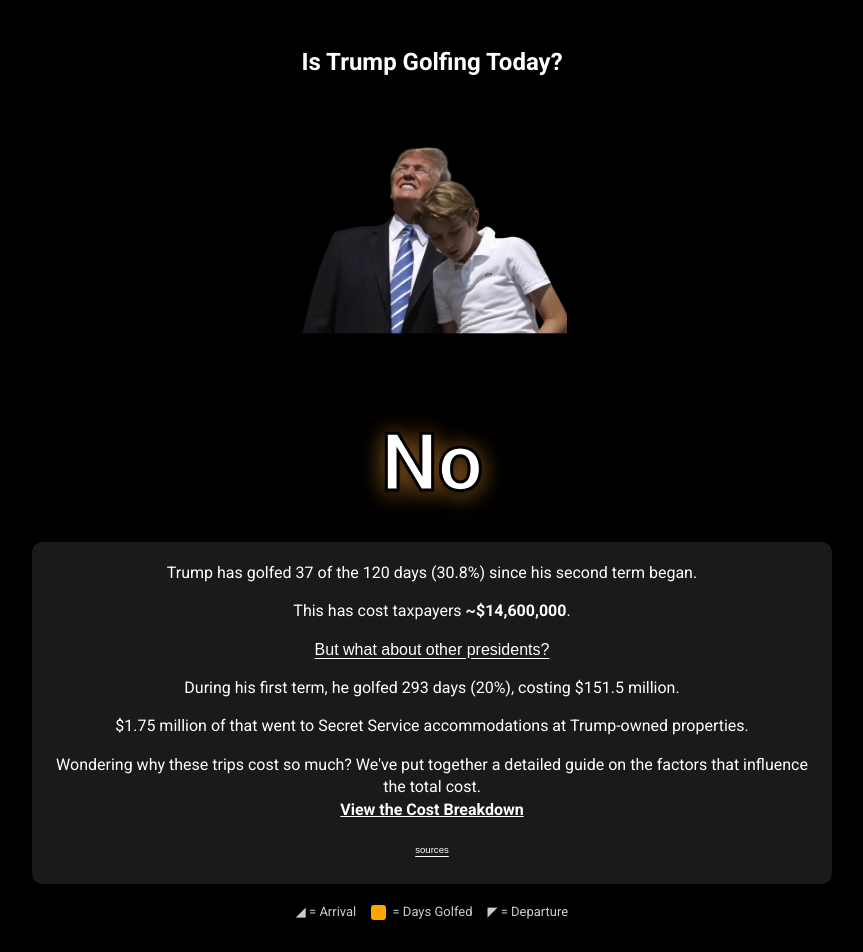
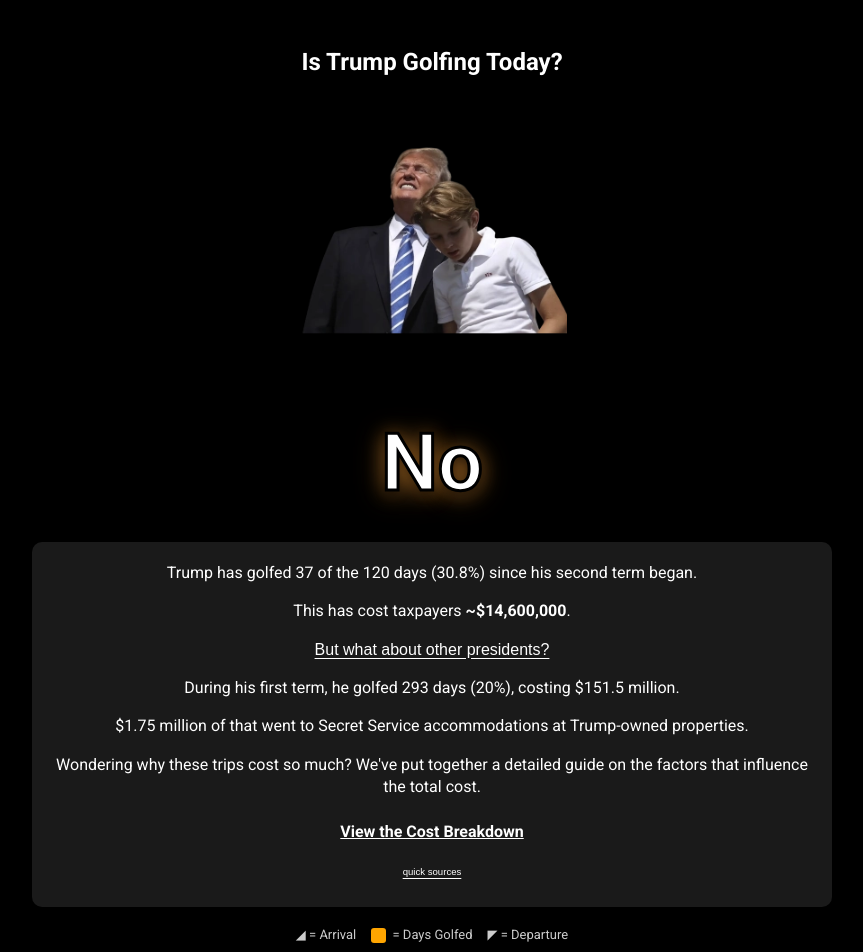
Before and after one commit to soyboi1312/istrumpgolfing.today, a Next.js app: page / in a window 1280 px wide. Shown: the top 952 px of the page, without its empty margins (208-1071 px from the left). Built offline with nearby package versions, Linux system fonts and the light colour scheme.

Commit message:
Add files via upload

```diff
--- a/pages/index.tsx
+++ b/pages/index.tsx
@@ -349,7 +349,7 @@ const Home: React.FC<HomeProps> = ({
 
           <p>
                 Wondering why these trips cost so much? We've put together a detailed guide on the factors that influence the total cost.
-                <br/>
+                <br/><br/>
                 <Link href="/cost-breakdown"><a className={styles.costInfoLink}>View the Cost Breakdown</a></Link>
           </p>
 
@@ -358,7 +358,7 @@ const Home: React.FC<HomeProps> = ({
               className={styles.sourceButton}
               onClick={() => setShowCostInfo(!showCostInfo)}
             >
-              sources
+              quick sources
             </button>
             {showCostInfo && (
               <div ref={costInfoRef} className={styles.costInfoPopup}>
```
